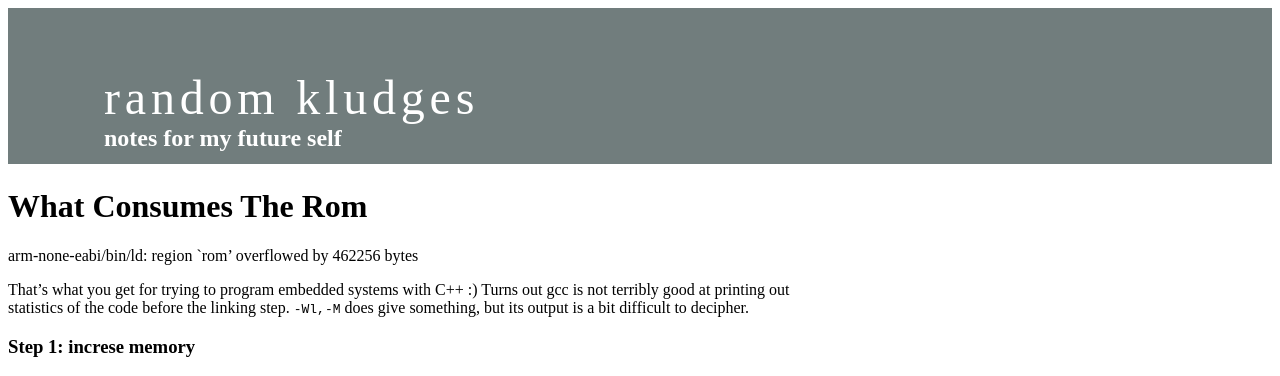
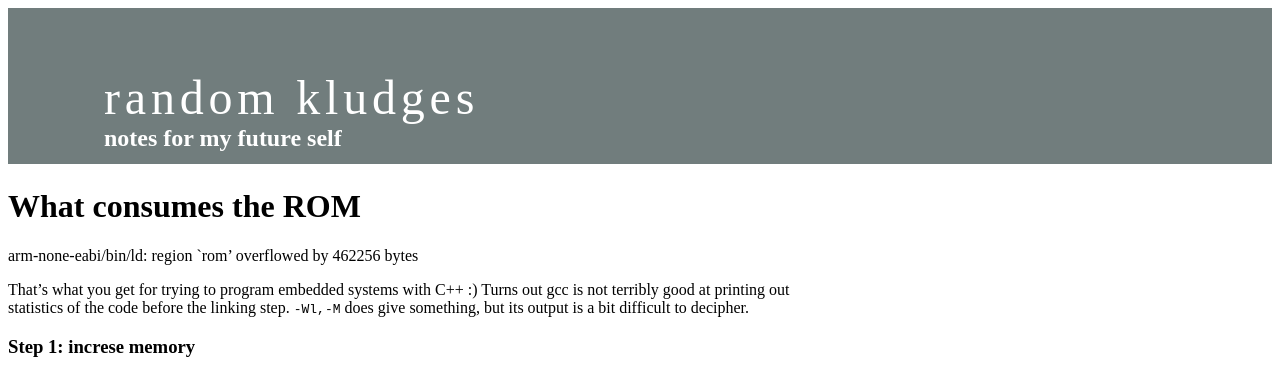
Before and after one commit to kraiskil/kraiskil.github.io, a Jekyll site: the page built from _posts/2020-03-14-what-consumes-the-rom.md, in a window 1280 px wide. Shown: the top 376 px of the page. Built offline with Jekyll 4.4.1, drawn with Linux system fonts in a browser that asks for light colours; part of the change alters nothing that is shown.

```diff
--- a/_posts/2020-03-14-what-consumes-the-rom.md
+++ b/_posts/2020-03-14-what-consumes-the-rom.md
@@ -1,6 +1,7 @@
 ---
 layout: post
 tags: [embedded memory]
+title: What consumes the ROM
 ---
 arm-none-eabi/bin/ld: region `rom' overflowed by 462256 bytes
 
```
